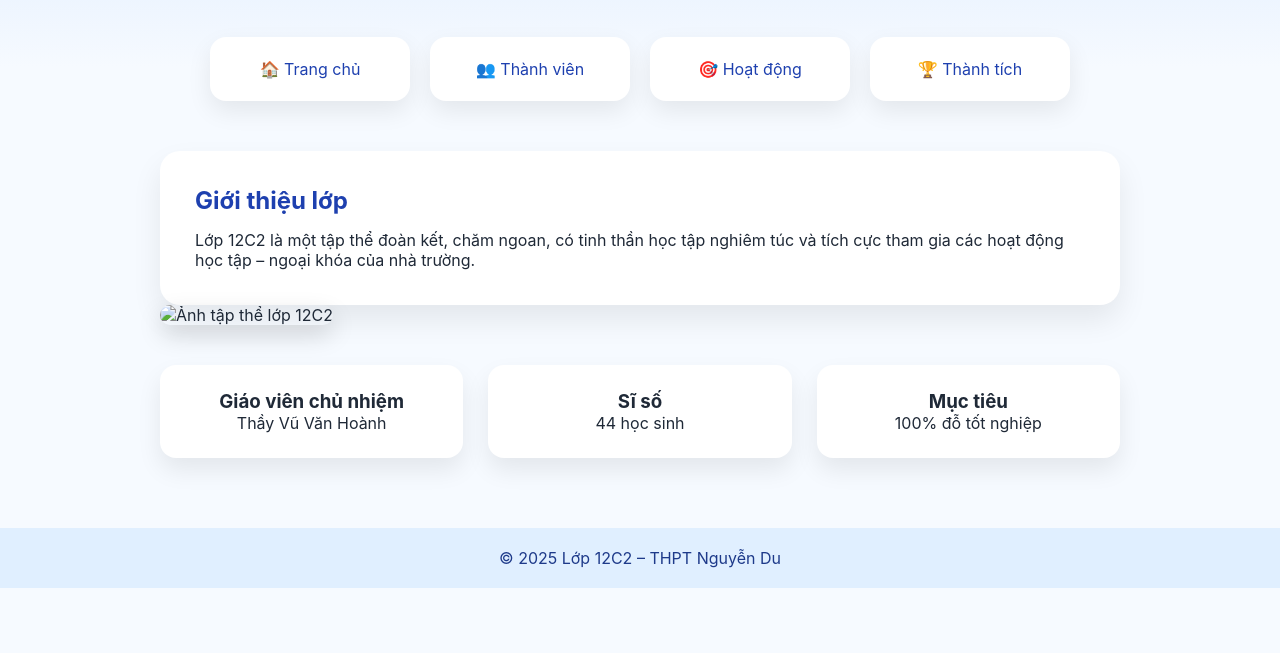
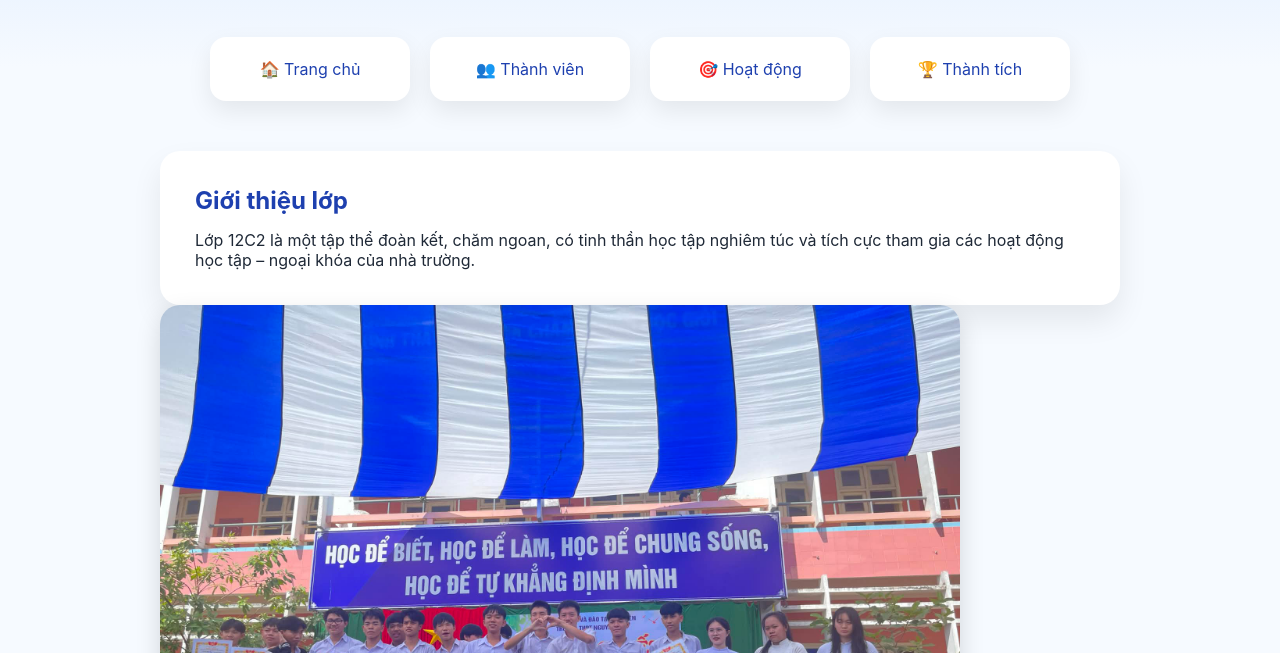
Before and after one commit to manhtienraz1-cyber/khoiv2, a plain HTML site: page index .html in a window 1280 px wide. Shown: the part 147-800 px from the top of the page. Drawn offline with Linux system fonts and the light colour scheme.

Commit message:
Update index .html

```diff
--- a/index .html
+++ b/index .html
@@ -42,7 +42,7 @@ footer{text-align:center;padding:20px;background:#e0efff;color:#1e3a8a}
             và tích cực tham gia các hoạt động học tập – ngoại khóa của nhà trường.
         </p>
     </div>
-<img src="images/lop12c2.jpg" alt="Ảnh tập thể lớp 12C2"
+<img src="ảnh .jpg" alt="Ảnh tập thể lớp 12C2"
      style="width:100%; max-width:800px; border-radius:20px; box-shadow:0 10px 25px rgba(0,0,0,0.15);">
 
     <div class="info">
```
